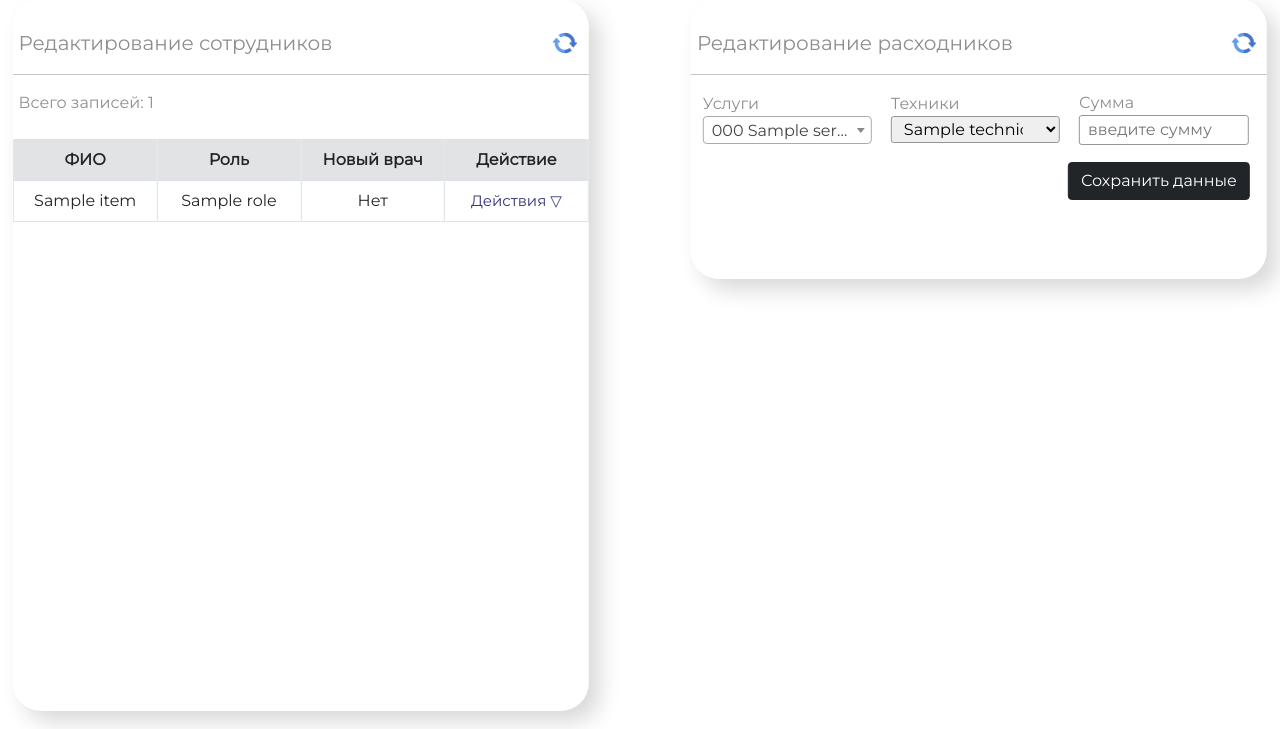
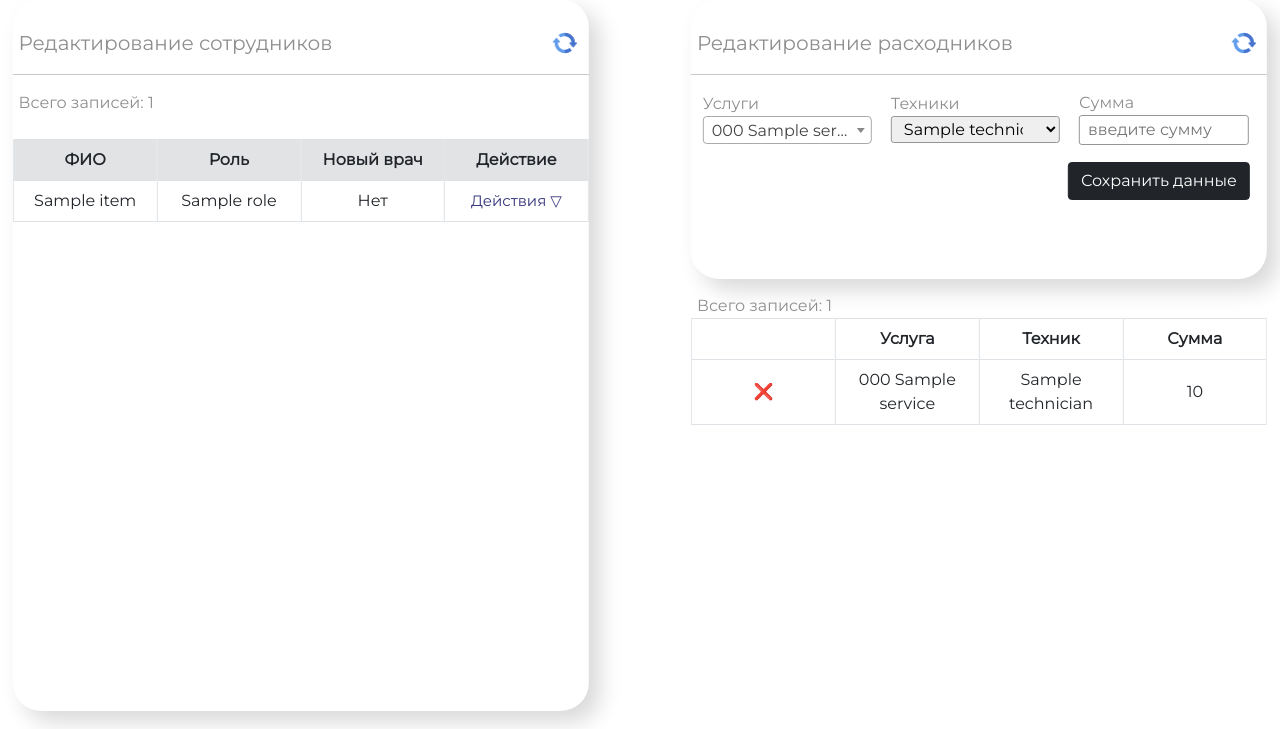
Before and after one commit to Aaliyah097/aestetica, a Flask app: template web/templates/staff.html in a window 1280 px wide. Shown: the part 102-831 px from the top of the page. Run offline with Flask 3, Linux system fonts and the light colour scheme; the template is opened without the code that fills it: most values are stand-ins (such as "Sample title", 1, 10 or a date in 2020); some libraries are stand-ins or nearby versions.

Commit message:
consumables tables

```diff
--- a/src/treatments/repositories/consumables_repository.py
+++ b/src/treatments/repositories/consumables_repository.py
@@ -72,4 +72,4 @@ class ConsumablesRepository:
             if not consumables:
                 return
             session.delete(consumables)
-        session.commit()
+            session.commit()
--- a/web/routes.py
+++ b/web/routes.py
@@ -2,7 +2,7 @@ import datetime
 import time
 
 from app import app
-from flask import render_template
+from flask import render_template, redirect
 from flask import request
 
 from src.salary.service.salary_calculation_service import SalaryCalculationService
@@ -35,7 +35,7 @@ def create_consumables():
 @app.route('/consumables/<int:pk>/delete')
 def delete_consumables(pk):
     ConsumablesRepository().delete(pk)
-    return 'ok', 200
+    return redirect('/staff')
 
 
 @app.route('/bonus-by-staff')
--- a/web/static/js/staff.js
+++ b/web/static/js/staff.js
@@ -80,8 +80,8 @@ function getSalaryCurrentEmloyee(value) {
             async: true,
             success: function (data) {
                 // document.getElementById(`open_modal${name}`).click()
-                console.log(name)
                 document.getElementById('test').innerHTML = data
+                document.querySelector('.save-button').style = 'display: block'
                 // console.log(name)
                 document.getElementById('exampleModalLabel').innerHTML = name_modal
                 document.querySelector('.name_staff').innerText = ""
--- a/web/templates/staff.html
+++ b/web/templates/staff.html
@@ -35,8 +35,6 @@
                                 <th style="background: #E2E3E5;">Роль</th>
                                 <th style="background: #E2E3E5;">Новый врач</th>
                                 <th style="background: #E2E3E5;">Действие</th>
-
-
                             </tr>
                             </thead>
                             <tbody>
@@ -122,18 +120,43 @@
 
                     <div style="display: flex; justify-content: end; margin: 3%">
                         <button class="btn btn-dark" type="submit">Сохранить данные</button>
-
+                    </div>
+                </form>
+                {# TODO переделать таблицу, чтобы она влезала в белый блок#}
+                <br>
+                <br>
+                <p style="margin-top: 5%;" class="total">Всего записей: {{ consumables|length }}</p>
+                <div style="max-height: 60vh; max-width: 96vw; overflow: auto;">
+                    <div class="block_watched">
+                        <table class="table table-bordered table-hover table-staff">
+                            <thead>
+                            <tr>
+                                <th></th>
+                                <th>Услуга</th>
+                                <th>Техник</th>
+                                <th>Сумма</th>
+                            </tr>
+                            </thead>
+                            <tbody>
+                            {% for cons in consumables %}
+                                <tr>
+                                    <td>
+                                        <form method="get" action="/consumables/{{ cons.pk }}/delete">
+                                            <button style="border: none; background: transparent" type="submit">❌</button>
+                                        </form>
+                                    </td>
+                                    <td>{{ cons.service.code }} {{ cons.service.name }}</td>
+                                    <td>{{ cons.technician.name }}</td>
+                                    <td>{{ cons.cost }}</td>
+                                </tr>
+                            {% endfor %}
+                            </tbody>
+                        </table>
+                        <br><br>
                     </div>
                 </div>
-        </form>
-        <!-- <button class="btn btn-success" style="display: flex; justify-content: end">Сохранить данные</button> -->
-
-        <br><br>
             </div>
-
-
-
-
+        </div>
     </div>
 
     <script src="{{ url_for('static', filename='js/staff.js') }}"></script>
```
Lines whose indentation alone changed are shown as unchanged.
